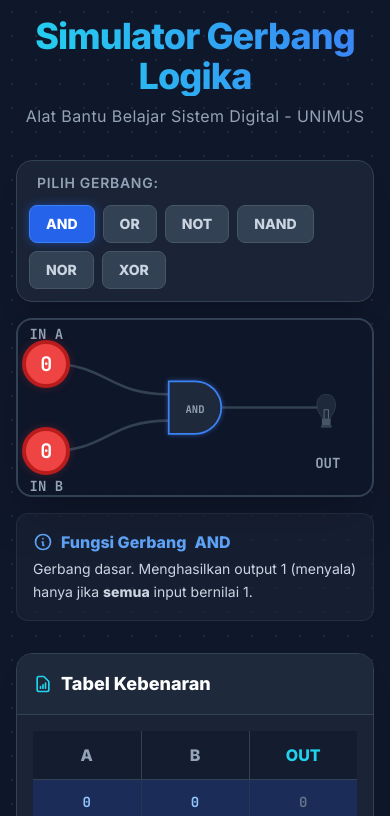
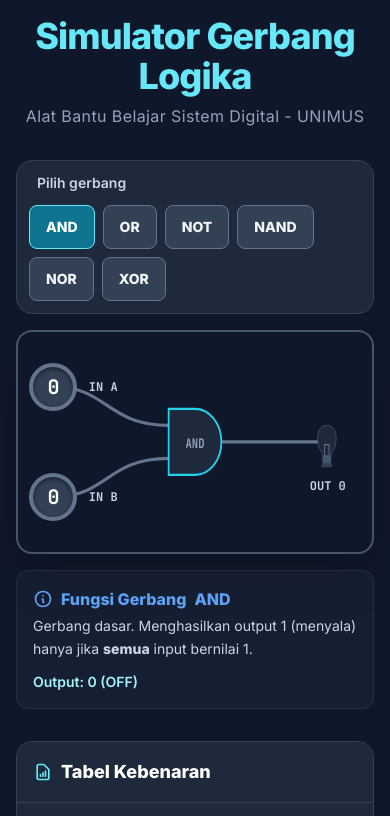
Before and after one commit to aldoprawiroa/logic-gate-simulator, a plain HTML site: page index.html in a window 390 px wide. Both pictures are taken after a click on the button "AND". Shown: the top 816 px of the page. Drawn offline with nearby package versions, Linux system fonts and the light colour scheme.

Commit message:
fix: resolve anti-slop simulator findings

```diff
--- a/index.html
+++ b/index.html
@@ -4,7 +4,9 @@
 <head>
     <meta charset="UTF-8">
     <meta name="viewport" content="width=device-width, initial-scale=1.0">
-    <title>Simulator Gerbang Logika - AldoPrawiroA.</title>
+    <title>Simulator Gerbang Logika | Sistem Digital</title>
+    <meta name="description" content="Simulator interaktif untuk mempelajari AND, OR, NOT, NAND, NOR, dan XOR melalui input biner, diagram sinyal, dan tabel kebenaran.">
+    <meta name="theme-color" content="#0f172a">
     <script src="https://cdn.tailwindcss.com"></script>
     <link href="https://fonts.googleapis.com/css2?family=Inter:wght@400;600;800&family=JetBrains+Mono:wght@400;700&display=swap" rel="stylesheet">
     <style>
@@ -12,10 +14,6 @@
             font-family: 'Inter', sans-serif;
             background-color: #0f172a;
             color: #f8fafc;
-            background-image:
-                radial-gradient(circle at 50% 50%, #1e293b 1px, transparent 1px),
-                linear-gradient(to right, #0f172a, #0f172a);
-            background-size: 24px 24px, 100% 100%;
         }
 
         .mono { font-family: 'JetBrains Mono', monospace; }
@@ -30,17 +28,16 @@
         }
 
         .wire-off {
-            stroke: #334155;
+            stroke: #64748b;
         }
 
         .wire-on {
-            stroke: #06b6d4; /* Cyan neon */
-            filter: drop-shadow(0 0 8px #06b6d4) drop-shadow(0 0 12px #06b6d4);
+            stroke: #22d3ee;
         }
 
         .wire-on-alt {
-            stroke: #10b981; /* Green neon for output */
-            filter: drop-shadow(0 0 8px #10b981) drop-shadow(0 0 16px #10b981);
+            stroke: #22d3ee;
+            filter: drop-shadow(0 0 10px rgba(34, 211, 238, 0.75));
         }
 
         /* Gate Styles */
@@ -52,8 +49,7 @@
         }
 
         .gate-active .gate-body {
-            stroke: #3b82f6;
-            filter: drop-shadow(0 0 6px rgba(59, 130, 246, 0.5));
+            stroke: #22d3ee;
         }
 
         /* Interactive Switches */
@@ -69,16 +65,18 @@
         }
 
         .switch-off {
-            background-color: #ef4444; /* Red */
-            border-color: #b91c1c;
-            box-shadow: 0 0 10px rgba(239, 68, 68, 0.2);
+            background-color: #334155;
+            border-color: #64748b;
         }
 
         .switch-on {
-            background-color: #06b6d4; /* Cyan */
-            border-color: #0891b2;
-            box-shadow: 0 0 15px #06b6d4, inset 0 2px 4px rgba(255,255,255,0.3);
-            text-shadow: 0 0 5px white;
+            background-color: #0e7490;
+            border-color: #22d3ee;
+        }
+
+        button:focus-visible {
+            outline: 3px solid #67e8f9;
+            outline-offset: 3px;
         }
 
         /* The Light Bulb */
@@ -87,12 +85,12 @@
         }
         .bulb-off {
             fill: #1e293b;
-            stroke: #475569;
+            stroke: #64748b;
         }
         .bulb-on {
-            fill: #fde047;
-            stroke: #eab308;
-            filter: drop-shadow(0 0 20px #fde047) drop-shadow(0 0 40px #eab308);
+            fill: #22d3ee;
+            stroke: #67e8f9;
+            filter: drop-shadow(0 0 12px rgba(34, 211, 238, 0.8));
         }
 
         /* Custom Scrollbar for the table */
@@ -109,119 +107,156 @@
         ::-webkit-scrollbar-thumb:hover {
             background: #64748b;
         }
+
+        #canvas-container {
+            aspect-ratio: 2 / 1;
+        }
+
+        @media (max-width: 639px) {
+            #canvas-container {
+                aspect-ratio: 8 / 5;
+            }
+
+            #label-a,
+            #label-b {
+                left: 20% !important;
+                transform: none !important;
+                top: calc(25% - 10px) !important;
+                font-size: 0.75rem;
+            }
+
+            #label-b {
+                top: calc(75% - 10px) !important;
+            }
+
+            #canvas-container.one-input #label-a {
+                top: calc(50% - 10px) !important;
+            }
+
+            #label-out {
+                top: calc(50% + 34px) !important;
+                font-size: 0.75rem;
+            }
+        }
+
+        @media (prefers-reduced-motion: reduce) {
+            *,
+            *::before,
+            *::after {
+                scroll-behavior: auto !important;
+                transition-duration: 0.01ms !important;
+                animation-duration: 0.01ms !important;
+                animation-iteration-count: 1 !important;
+            }
+        }
     </style>
 </head>
 <body class="min-h-screen flex flex-col items-center p-4 md:p-8">
 
-    <!-- Header -->
     <header class="text-center mb-8">
-        <h1 class="text-4xl md:text-5xl font-extrabold tracking-tight text-transparent bg-clip-text bg-gradient-to-r from-cyan-400 to-blue-500 mb-2">
+        <h1 class="text-4xl md:text-5xl font-extrabold tracking-tight text-cyan-300 mb-2">
             Simulator Gerbang Logika
         </h1>
         <p class="text-slate-400 font-medium tracking-wide">Alat Bantu Belajar Sistem Digital - UNIMUS</p>
     </header>
 
-    <!-- Main Content -->
     <main class="w-full max-w-6xl flex flex-col lg:flex-row gap-8">
 
-        <!-- Left Side: Simulator Canvas -->
         <div class="flex-1 flex flex-col gap-4">
 
-            <!-- Gate Selection Menu -->
-            <div class="bg-slate-800/80 p-3 rounded-2xl border border-slate-700 flex flex-wrap gap-2 shadow-xl backdrop-blur-sm">
-                <span class="text-slate-400 text-sm w-full font-semibold uppercase tracking-wider mb-1 px-2">Pilih Gerbang:</span>
+            <div class="bg-slate-800 p-3 rounded-2xl border border-slate-700 flex flex-wrap gap-2">
+                <span class="text-slate-300 text-sm w-full font-semibold mb-1 px-2">Pilih gerbang</span>
                 <div class="flex flex-wrap gap-2 w-full" id="gate-menu">
                     <!-- Buttons injected via JS -->
                 </div>
             </div>
 
-            <!-- The Interactive Circuit Board -->
-            <div class="relative w-full bg-slate-900/90 rounded-2xl border-2 border-slate-700 shadow-2xl overflow-hidden" style="aspect-ratio: 2/1;" id="canvas-container">
+            <div class="relative w-full bg-slate-900 rounded-2xl border-2 border-slate-600 shadow-2xl overflow-hidden" id="canvas-container">
 
-                <!-- SVG Canvas for Wires and Gates -->
-                <svg viewBox="0 0 800 400" class="absolute inset-0 w-full h-full pointer-events-none">
+                <svg id="circuit-svg" viewBox="0 0 800 400" class="absolute inset-0 w-full h-full pointer-events-none" aria-hidden="true">
+                    <g id="diagram-scale">
 
-                    <!-- Wires Behind -->
                     <path id="wire-a" d="" class="wire wire-off"></path>
                     <path id="wire-b" d="" class="wire wire-off"></path>
                     <path id="wire-out" d="" class="wire wire-off"></path>
 
-                    <!-- Gate Symbol Group -->
                     <g id="gate-group" class="gate-active" transform="translate(0,0)">
-                        <!-- XOR Extra Back Curve -->
+
                         <path id="gate-xor-back" d="" fill="none" class="hidden stroke-slate-500" stroke-width="4"></path>
 
-                        <!-- Main Gate Body -->
                         <path id="gate-shape" d="" class="gate-body"></path>
 
-                        <!-- Inverter Circle (For NOT, NAND, NOR) -->
                         <circle id="gate-invert" cx="0" cy="0" r="10" class="hidden gate-body"></circle>
 
-                        <!-- Gate Text Label -->
                         <text id="gate-label" x="400" y="205" font-family="JetBrains Mono" font-size="24" font-weight="bold" fill="#94a3b8" text-anchor="middle" dominant-baseline="middle">AND</text>
                     </g>
 
-                    <!-- Output Bulb SVG -->
                     <g transform="translate(700, 200)">
-                        <!-- Bulb Base -->
+
                         <rect x="-10" y="25" width="20" height="15" rx="2" fill="#475569"></rect>
                         <rect x="-12" y="40" width="24" height="6" rx="1" fill="#334155"></rect>
-                        <!-- Bulb Glass -->
+
                         <path id="bulb-glass" d="M 0 -30 C 25 -30, 25 0, 15 15 C 10 22, 10 25, 10 25 L -10 25 C -10 25, -10 22, -15 15 C -25 0, -25 -30, 0 -30 Z" class="bulb-glass bulb-off stroke-2"></path>
-                        <!-- Filament -->
+
                         <path d="M -5 25 L -5 5 L 5 5 L 5 25" fill="none" stroke="#64748b" stroke-width="2"></path>
+                    </g>
                     </g>
                 </svg>
 
-                <!-- Interactive HTML Overlays (Switches) -->
-                <!-- Switch A -->
+
                 <button id="switch-a" class="switch-node absolute w-12 h-12 md:w-16 md:h-16 rounded-full border-4 text-xl md:text-2xl font-bold text-white mono flex items-center justify-center cursor-pointer z-10"
-                        style="left: 8%; top: 25%; transform: translate(-50%, -50%);"
+                        type="button"
+                        aria-pressed="false"
+                        aria-label="Input A, nilai 0. Tekan untuk mengubah."
+                        style="left: 10%; top: 25%; transform: translate(-50%, -50%);"
                         onclick="toggleInput('A')">
                     0
                 </button>
-                <div id="label-a" class="absolute text-slate-400 mono font-bold text-sm md:text-base pointer-events-none" style="left: 8%; top: calc(25% - 40px); transform: translateX(-50%);">IN A</div>
+                <div id="label-a" aria-hidden="true" class="absolute text-slate-300 mono font-bold text-sm md:text-base pointer-events-none" style="left: 10%; top: calc(25% - 40px); transform: translateX(-50%);">IN A</div>
 
-                <!-- Switch B -->
                 <button id="switch-b" class="switch-node absolute w-12 h-12 md:w-16 md:h-16 rounded-full border-4 text-xl md:text-2xl font-bold text-white mono flex items-center justify-center cursor-pointer z-10"
-                        style="left: 8%; top: 75%; transform: translate(-50%, -50%);"
+                        type="button"
+                        aria-pressed="false"
+                        aria-label="Input B, nilai 0. Tekan untuk mengubah."
+                        style="left: 10%; top: 75%; transform: translate(-50%, -50%);"
                         onclick="toggleInput('B')">
                     0
                 </button>
-                <div id="label-b" class="absolute text-slate-400 mono font-bold text-sm md:text-base pointer-events-none" style="left: 8%; top: calc(75% + 25px); transform: translateX(-50%);">IN B</div>
+                <div id="label-b" aria-hidden="true" class="absolute text-slate-300 mono font-bold text-sm md:text-base pointer-events-none" style="left: 10%; top: calc(75% + 25px); transform: translateX(-50%);">IN B</div>
 
-                <!-- Output Label -->
-                <div class="absolute text-slate-400 mono font-bold text-sm md:text-base pointer-events-none" style="left: 87.5%; top: calc(50% + 45px); transform: translateX(-50%);">OUT</div>
+                <div id="label-out" aria-hidden="true" class="absolute text-slate-300 mono font-bold text-sm md:text-base pointer-events-none" style="left: 87.5%; top: calc(50% + 45px); transform: translateX(-50%);">OUT <span id="output-value">0</span></div>
             </div>
 
-            <!-- Description Box -->
             <div class="bg-slate-800/50 p-4 rounded-xl border border-slate-700/50">
                 <h3 class="text-blue-400 font-bold mb-1 flex items-center gap-2">
-                    <svg class="w-5 h-5" fill="none" stroke="currentColor" viewBox="0 0 24 24"><path stroke-linecap="round" stroke-linejoin="round" stroke-width="2" d="M13 16h-1v-4h-1m1-4h.01M21 12a9 9 0 11-18 0 9 9 0 0118 0z"></path></svg>
+                    <svg aria-hidden="true" class="w-5 h-5" fill="none" stroke="currentColor" viewBox="0 0 24 24"><path stroke-linecap="round" stroke-linejoin="round" stroke-width="2" d="M13 16h-1v-4h-1m1-4h.01M21 12a9 9 0 11-18 0 9 9 0 0118 0z"></path></svg>
                     Fungsi Gerbang <span id="desc-title">AND</span>
                 </h3>
                 <p id="desc-text" class="text-slate-300 text-sm leading-relaxed">
                     Menghasilkan output 1 (menyala) hanya jika semua input bernilai 1.
                 </p>
+                <p id="output-status" role="status" aria-live="polite" class="mt-3 text-sm font-semibold text-cyan-200">
+                    Output: 0 (OFF)
+                </p>
             </div>
         </div>
 
-        <!-- Right Side: Truth Table -->
         <div class="w-full lg:w-80 flex flex-col gap-4">
-            <div class="bg-slate-800/80 rounded-2xl border border-slate-700 shadow-xl overflow-hidden flex-1 backdrop-blur-sm flex flex-col">
+            <div class="bg-slate-800 rounded-2xl border border-slate-700 overflow-hidden flex-1 flex flex-col">
                 <div class="p-4 bg-slate-800 border-b border-slate-700">
                     <h2 class="text-lg font-bold text-white flex items-center gap-2">
-                        <svg class="w-5 h-5 text-cyan-400" fill="none" stroke="currentColor" viewBox="0 0 24 24"><path stroke-linecap="round" stroke-linejoin="round" stroke-width="2" d="M9 17v-2m3 2v-4m3 4v-6m2 10H7a2 2 0 01-2-2V5a2 2 0 012-2h5.586a1 1 0 01.707.293l5.414 5.414a1 1 0 01.293.707V19a2 2 0 01-2 2z"></path></svg>
+                        <svg aria-hidden="true" class="w-5 h-5 text-cyan-300" fill="none" stroke="currentColor" viewBox="0 0 24 24"><path stroke-linecap="round" stroke-linejoin="round" stroke-width="2" d="M9 17v-2m3 2v-4m3 4v-6m2 10H7a2 2 0 01-2-2V5a2 2 0 012-2h5.586a1 1 0 01.707.293l5.414 5.414a1 1 0 01.293.707V19a2 2 0 01-2 2z"></path></svg>
                         Tabel Kebenaran
                     </h2>
                 </div>
                 <div class="p-4 flex-1 overflow-auto">
                     <table class="w-full text-center border-collapse">
+                        <caption class="sr-only">Tabel kebenaran untuk gerbang yang sedang dipilih</caption>
                         <thead id="table-head">
-                            <!-- Headers injected via JS -->
+
                         </thead>
                         <tbody id="table-body" class="mono text-sm">
-                            <!-- Rows injected via JS -->
+
                         </tbody>
                     </table>
                 </div>
@@ -229,9 +264,8 @@
         </div>
     </main>
 
-    <!-- Script Logic (DOM Manipulation Murni) -->
     <script>
-        // --- DATA GERBANG LOGIKA ---
+
         const gateData = {
             'AND': {
                 inputs: 2,
@@ -283,12 +317,10 @@
             }
         };
 
-        // --- STATE APLIKASI ---
         let currentGate = 'AND';
         let stateA = 0;
         let stateB = 0;
 
-        // --- REFERENSI DOM ---
         const elSwitchA = document.getElementById('switch-a');
         const elSwitchB = document.getElementById('switch-b');
         const elLabelA = document.getElementById('label-a');
@@ -306,29 +338,47 @@
         const gateMenu = document.getElementById('gate-menu');
         const descTitle = document.getElementById('desc-title');
         const descText = document.getElementById('desc-text');
+        const canvasContainer = document.getElementById('canvas-container');
+        const circuitSvg = document.getElementById('circuit-svg');
+        const diagramScale = document.getElementById('diagram-scale');
+        const outputValue = document.getElementById('output-value');
+        const outputStatus = document.getElementById('output-status');
 
-        // --- INISIALISASI MENU GERBANG ---
+        function gateButtonClass(isActive) {
+            return isActive
+                ? 'gate-btn min-h-[44px] px-4 py-2 rounded-lg font-bold text-sm transition-colors duration-200 border border-cyan-300 bg-cyan-700 text-white'
+                : 'gate-btn min-h-[44px] px-4 py-2 rounded-lg font-bold text-sm transition-colors duration-200 border border-slate-500 bg-slate-700 text-slate-100 hover:bg-slate-600';
+        }
+
+        function updateResponsiveDiagram() {
+            const isMobile = window.matchMedia('(max-width: 639px)').matches;
+            circuitSvg.setAttribute('viewBox', isMobile ? '0 0 800 500' : '0 0 800 400');
+            diagramScale.setAttribute('transform', isMobile ? 'scale(1 1.25)' : 'scale(1 1)');
+        }
+
         function initMenu() {
             Object.keys(gateData).forEach(gate => {
                 const btn = document.createElement('button');
-                btn.className = `gate-btn px-4 py-2 rounded-lg font-bold text-sm transition-all duration-200 border border-slate-600 ${gate === currentGate ? 'bg-blue-600 text-white border-blue-500 shadow-[0_0_10px_rgba(37,99,235,0.5)]' : 'bg-slate-700 text-slate-300 hover:bg-slate-600 hover:text-white'}`;
+                const isActive = gate === currentGate;
+                btn.type = 'button';
+                btn.className = gateButtonClass(isActive);
                 btn.innerText = gate;
+                btn.setAttribute('aria-pressed', String(isActive));
+                btn.setAttribute('aria-label', `Pilih gerbang ${gate}`);
                 btn.onclick = () => selectGate(gate, btn);
                 gateMenu.appendChild(btn);
             });
         }
 
-        // --- LOGIKA UTAMA ---
         function selectGate(gateName, btnElement) {
             currentGate = gateName;
 
-            // Update Menu UI
             document.querySelectorAll('.gate-btn').forEach(btn => {
-                btn.className = 'gate-btn px-4 py-2 rounded-lg font-bold text-sm transition-all duration-200 border border-slate-600 bg-slate-700 text-slate-300 hover:bg-slate-600 hover:text-white';
+                const isActive = btn === btnElement;
+                btn.className = gateButtonClass(isActive);
+                btn.setAttribute('aria-pressed', String(isActive));
             });
-            btnElement.className = 'gate-btn px-4 py-2 rounded-lg font-bold text-sm transition-all duration-200 border border-blue-500 bg-blue-600 text-white shadow-[0_0_10px_rgba(37,99,235,0.5)]';
 
-            // Reset inputs on change to avoid confusion, or keep them. Let's keep them!
             updateCircuit();
         }
 
@@ -342,19 +392,21 @@
             const data = gateData[currentGate];
             const isOneInput = data.inputs === 1;
 
-            // 1. Calculate Output
             const valA = stateA === 1;
             const valB = stateB === 1;
             const outBool = isOneInput ? data.calc(valA) : data.calc(valA, valB);
             const outNum = outBool ? 1 : 0;
+            canvasContainer.classList.toggle('one-input', isOneInput);
 
-            // 2. Update Description
             descTitle.innerText = currentGate;
             descText.innerHTML = data.desc;
             gateLabel.textContent = currentGate;
+            outputValue.textContent = outNum;
+            outputStatus.textContent = `Output: ${outNum} (${outNum ? 'ON' : 'OFF'})`;
 
-            // 3. Update Switches UI and Position mapping
             elSwitchA.innerText = stateA;
+            elSwitchA.setAttribute('aria-pressed', String(stateA === 1));
+            elSwitchA.setAttribute('aria-label', `Input A, nilai ${stateA}. Tekan untuk mengubah.`);
             elSwitchA.className = `switch-node absolute w-12 h-12 md:w-16 md:h-16 rounded-full border-4 text-xl md:text-2xl font-bold text-white mono flex items-center justify-center cursor-pointer z-10 ${stateA ? 'switch-on' : 'switch-off'}`;
 
             if (isOneInput) {
@@ -366,7 +418,7 @@
                 elLabelA.style.top = 'calc(50% - 40px)';
 
                 // SVG Path
-                wireA.setAttribute('d', 'M 64 200 L 340 200');
+                wireA.setAttribute('d', 'M 80 200 L 340 200');
                 wireB.style.display = 'none';
 
             } else {
@@ -379,22 +431,21 @@
 
                 elSwitchB.innerText = stateB;
                 elSwitchB.className = `switch-node absolute w-12 h-12 md:w-16 md:h-16 rounded-full border-4 text-xl md:text-2xl font-bold text-white mono flex items-center justify-center cursor-pointer z-10 ${stateB ? 'switch-on' : 'switch-off'}`;
+                elSwitchB.setAttribute('aria-pressed', String(stateB === 1));
+                elSwitchB.setAttribute('aria-label', `Input B, nilai ${stateB}. Tekan untuk mengubah.`);
 
-                // Connection point differs slightly by shape
                 const gateInX = currentGate.includes('OR') ? 350 : 340;
 
-                wireA.setAttribute('d', `M 64 100 C 200 100, 200 170, ${gateInX} 170`);
-                wireB.setAttribute('d', `M 64 300 C 200 300, 200 230, ${gateInX} 230`);
+                wireA.setAttribute('d', `M 80 100 C 200 100, 200 170, ${gateInX} 170`);
+                wireB.setAttribute('d', `M 80 300 C 200 300, 200 230, ${gateInX} 230`);
                 wireB.style.display = 'block';
             }
 
-            // 4. Update Wires Color
             wireA.className.baseVal = `wire ${stateA ? 'wire-on' : 'wire-off'}`;
             if (!isOneInput) {
                 wireB.className.baseVal = `wire ${stateB ? 'wire-on' : 'wire-off'}`;
             }
 
-            // 5. Update Gate SVG Shape
             gateShape.setAttribute('d', data.path);
 
             // Inverter Circle Logic
@@ -423,10 +474,8 @@
             wireOut.setAttribute('d', `M ${outStartX} 200 L 700 200`);
             wireOut.className.baseVal = `wire ${outNum ? 'wire-on-alt' : 'wire-off'}`;
 
-            // 6. Update Bulb Color
             bulbGlass.className.baseVal = `bulb-glass ${outNum ? 'bulb-on' : 'bulb-off'}`;
 
-            // 7. Render Truth Table
             renderTruthTable(isOneInput, data.calc);
         }
 
@@ -438,25 +487,25 @@
             trHead.className = "text-slate-400 border-b border-slate-700 bg-slate-900/50";
 
             if (isOneInput) {
-                trHead.innerHTML = `<th class="py-3 px-4 w-1/2 border-r border-slate-700">A</th><th class="py-3 px-4 w-1/2 text-cyan-400">OUT</th>`;
+                trHead.innerHTML = `<th scope="col" class="py-3 px-4 w-1/2 border-r border-slate-700">A</th><th scope="col" class="py-3 px-4 w-1/2 text-cyan-300">OUT</th>`;
                 tableHead.appendChild(trHead);
 
                 [0, 1].forEach(a => {
                     const out = calcFn(a===1) ? 1 : 0;
                     const isActive = stateA === a;
                     const tr = document.createElement('tr');
-                    tr.className = `border-b border-slate-700/50 transition-colors ${isActive ? 'bg-blue-900/40 text-blue-300 font-bold' : 'text-slate-300 hover:bg-slate-800'}`;
+                    tr.className = `border-b border-slate-700/50 transition-colors ${isActive ? 'bg-slate-700 text-white font-bold' : 'text-slate-300 hover:bg-slate-800'}`;
                     tr.innerHTML = `
-                        <td class="py-3 px-4 border-r border-slate-700/50">${a}</td>
-                        <td class="py-3 px-4 ${out ? 'text-green-400' : 'text-slate-500'}">${out}</td>
+                        <td class="py-3 px-4 border-r border-slate-700/50">${isActive ? '<span class="sr-only">Kombinasi aktif. </span>' : ''}${a}</td>
+                        <td class="py-3 px-4 ${out ? 'text-cyan-200' : 'text-slate-300'}">${out}</td>
                     `;
                     tableBody.appendChild(tr);
                 });
             } else {
                 trHead.innerHTML = `
-                    <th class="py-3 px-4 border-r border-slate-700 w-1/3">A</th>
-                    <th class="py-3 px-4 border-r border-slate-700 w-1/3">B</th>
-                    <th class="py-3 px-4 text-cyan-400 w-1/3">OUT</th>
+                    <th scope="col" class="py-3 px-4 border-r border-slate-700 w-1/3">A</th>
+                    <th scope="col" class="py-3 px-4 border-r border-slate-700 w-1/3">B</th>
+                    <th scope="col" class="py-3 px-4 text-cyan-300 w-1/3">OUT</th>
                 `;
                 tableHead.appendChild(trHead);
 
@@ -465,23 +514,24 @@
                     const out = calcFn(a===1, b===1) ? 1 : 0;
                     const isActive = stateA === a && stateB === b;
                     const tr = document.createElement('tr');
-                    tr.className = `border-b border-slate-700/50 transition-colors ${isActive ? 'bg-blue-900/40 text-blue-300 font-bold' : 'text-slate-300 hover:bg-slate-800'}`;
+                    tr.className = `border-b border-slate-700/50 transition-colors ${isActive ? 'bg-slate-700 text-white font-bold' : 'text-slate-300 hover:bg-slate-800'}`;
                     tr.innerHTML = `
-                        <td class="py-3 px-4 border-r border-slate-700/50">${a}</td>
+                        <td class="py-3 px-4 border-r border-slate-700/50">${isActive ? '<span class="sr-only">Kombinasi aktif. </span>' : ''}${a}</td>
                         <td class="py-3 px-4 border-r border-slate-700/50">${b}</td>
-                        <td class="py-3 px-4 ${out ? 'text-green-400' : 'text-slate-500'}">${out}</td>
+                        <td class="py-3 px-4 ${out ? 'text-cyan-200' : 'text-slate-300'}">${out}</td>
                     `;
                     tableBody.appendChild(tr);
                 });
             }
         }
 
-        // --- JALANKAN APLIKASI ---
         window.addEventListener('DOMContentLoaded', () => {
+            updateResponsiveDiagram();
             initMenu();
-            // Trigger UI awal
             updateCircuit();
         });
+
+        window.addEventListener('resize', updateResponsiveDiagram);
 
     </script>
 </body>
```
